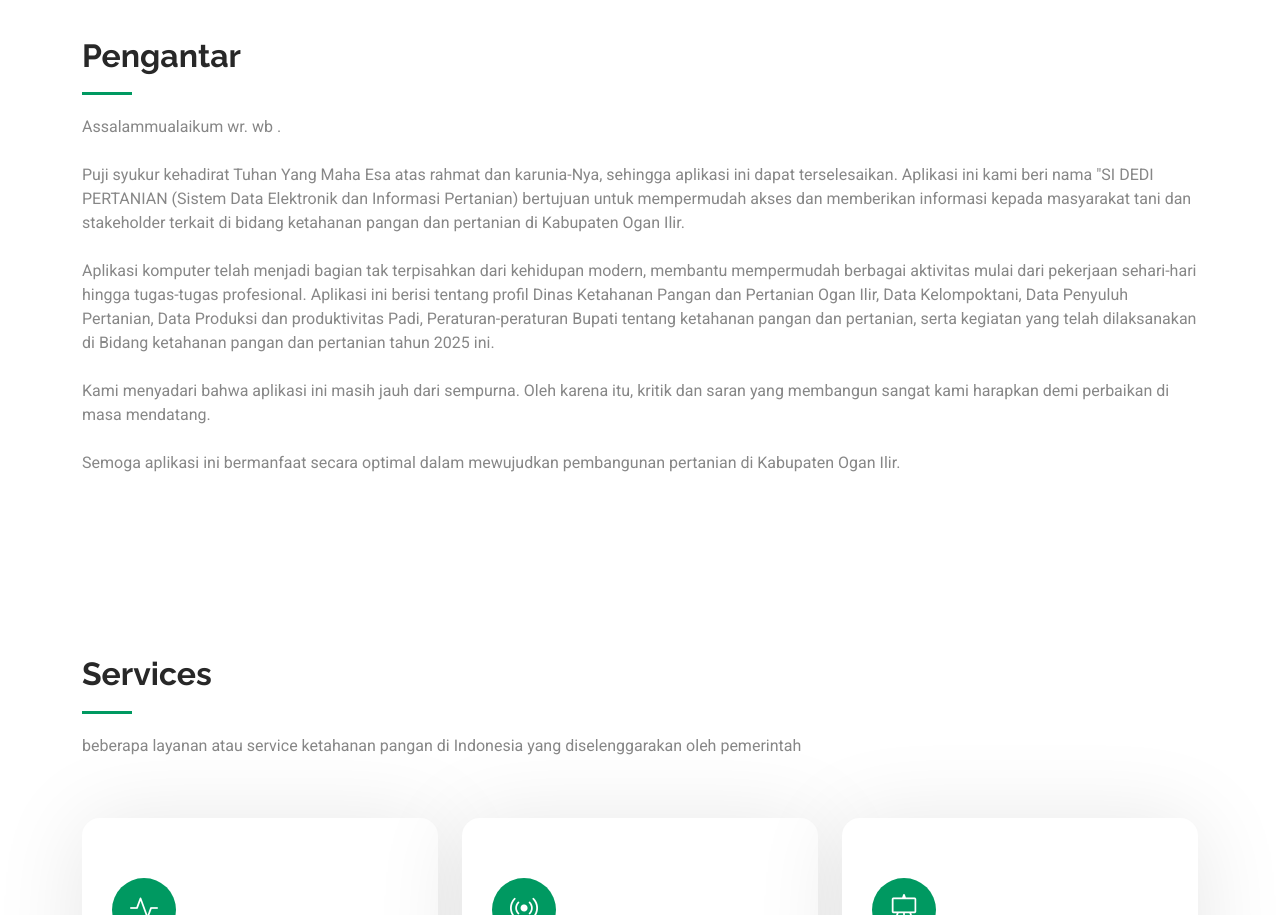
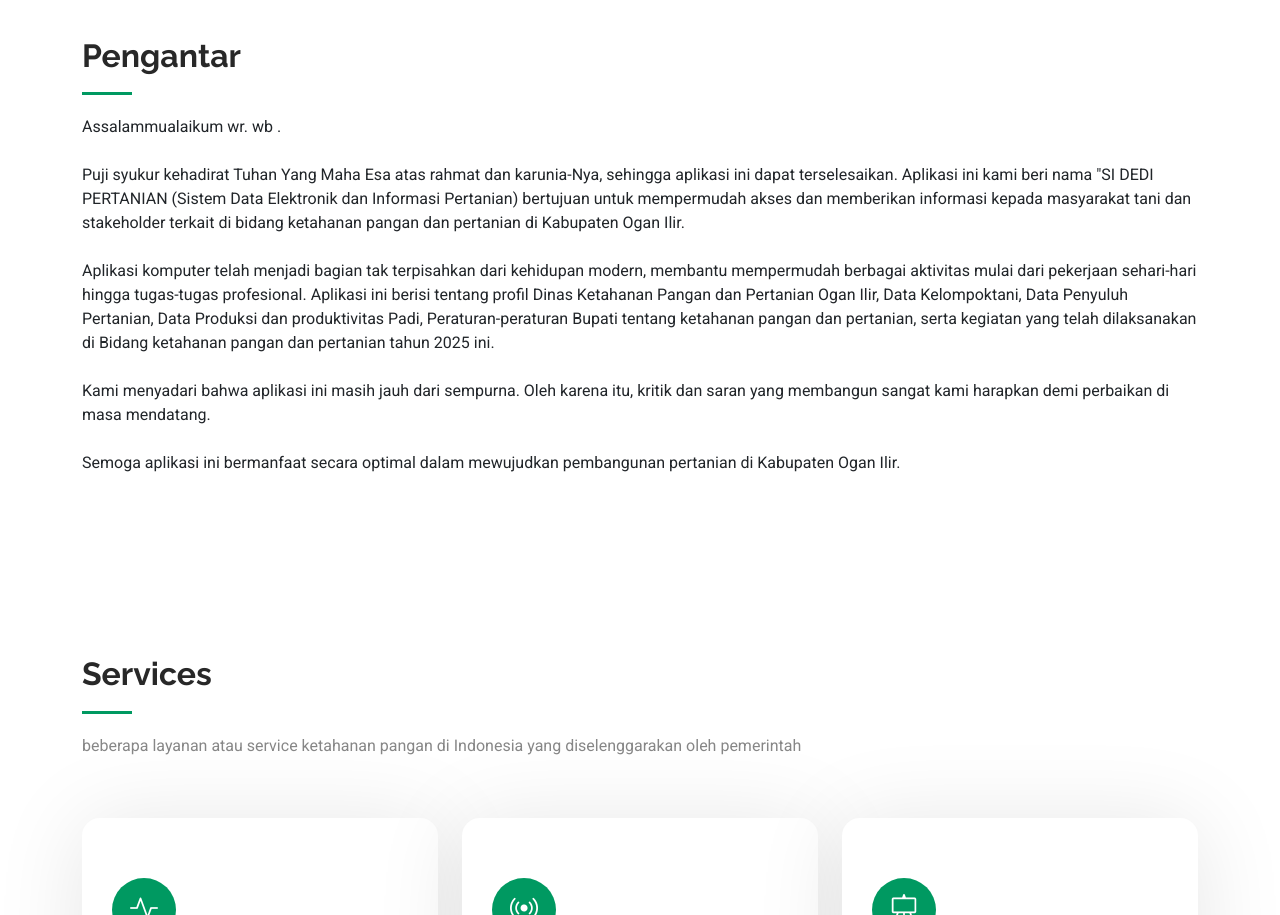
Before and after one commit to albariq/Compro-Ketahanan-Pangan, a plain HTML site: page index.html in a window 1280 px wide. Shown: the part 1543-2458 px from the top of the page. Drawn offline with Linux system fonts and the light colour scheme.

Commit message:
change color text on pengantar

```diff
--- a/index.html
+++ b/index.html
@@ -217,9 +217,9 @@
 
       <div class="container section-title" data-aos="fade-up">
         <h2>Pengantar</h2>
-        <p>Assalammualaikum wr. wb . </p>
+        <p class="text-dark">Assalammualaikum wr. wb . </p>
         <br>
-        <p>
+        <p class="text-dark">
           Puji syukur kehadirat Tuhan Yang Maha Esa atas rahmat dan karunia-Nya, sehingga aplikasi ini dapat terselesaikan. Aplikasi ini kami beri nama "SI DEDI PERTANIAN (Sistem Data Elektronik dan Informasi Pertanian) bertujuan untuk mempermudah akses dan memberikan informasi kepada masyarakat tani dan stakeholder terkait di bidang ketahanan pangan dan pertanian di Kabupaten Ogan Ilir.
           <br><br>
           Aplikasi komputer telah menjadi bagian tak terpisahkan dari kehidupan modern, membantu mempermudah berbagai aktivitas mulai dari pekerjaan sehari-hari hingga tugas-tugas profesional. Aplikasi ini berisi tentang profil Dinas Ketahanan Pangan dan Pertanian Ogan Ilir, Data Kelompoktani, Data Penyuluh Pertanian, Data Produksi dan produktivitas Padi, Peraturan-peraturan Bupati tentang ketahanan pangan dan pertanian, serta kegiatan yang telah dilaksanakan di Bidang ketahanan pangan dan pertanian tahun 2025 ini.
```
